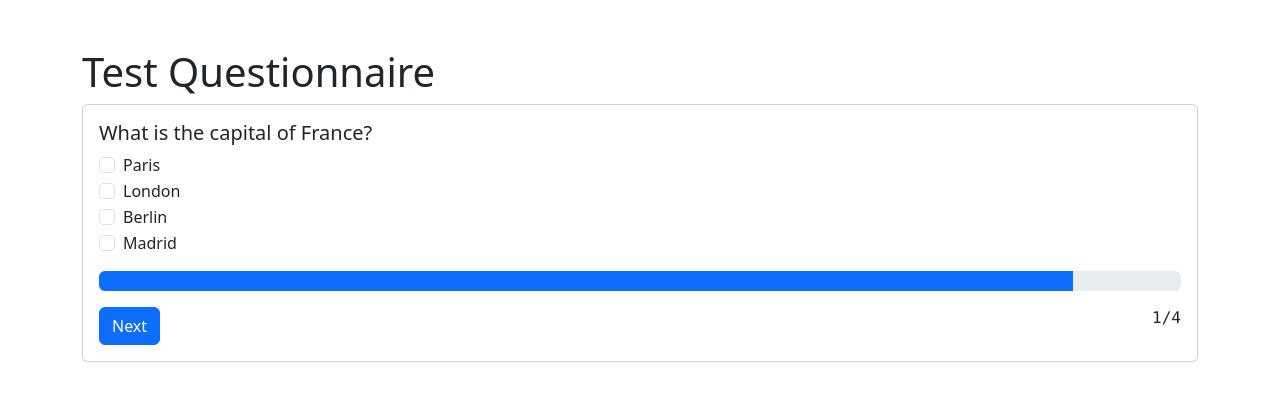
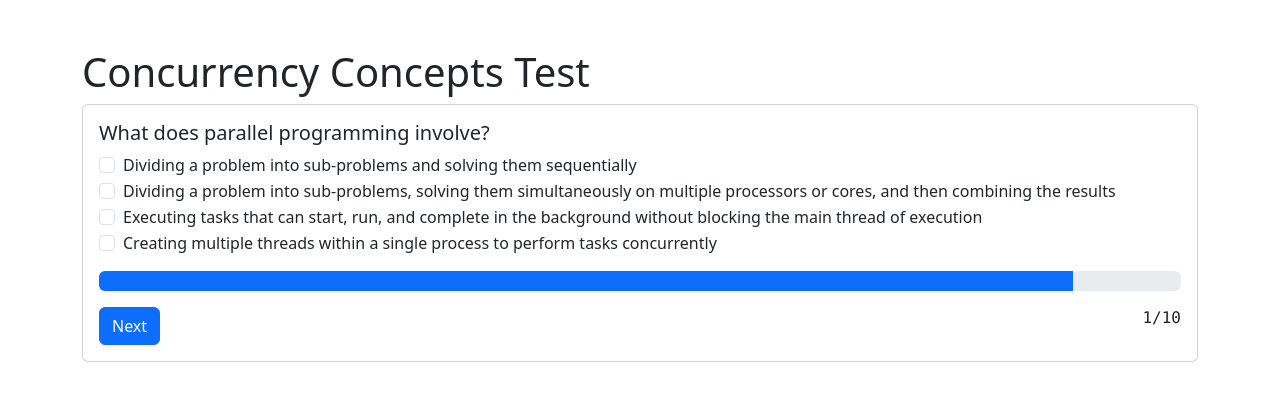
Before and after one commit to athenaeum-brew/questioneer, a Java web app: page /m15.jsp in a window 1280 px wide. Shown: the top 401 px of the page. Run offline with Tomcat 11, a stand-in JSP engine, Linux system fonts and the light colour scheme.

Commit message:
first acceptable version of quizz

```diff
--- a/src/main/webapp/m15.jsp
+++ b/src/main/webapp/m15.jsp
@@ -1,4 +1,4 @@
 <%-- m15.jsp --%>
 <jsp:forward page="questionnaire.jsp">
-    <jsp:param name="file" value="test.json" />
+    <jsp:param name="file" value="m15.json" />
 </jsp:forward>
--- /dev/null
+++ b/src/main/webapp/questions/m15.json
@@ -0,0 +1,106 @@
+{
+  "id": "concurrency_test",
+  "description": "Concurrency Concepts Test",
+  "questions": [
+    {
+      "question": "What does parallel programming involve?",
+      "answers": [
+        "Dividing a problem into sub-problems and solving them sequentially",
+        "Dividing a problem into sub-problems, solving them simultaneously on multiple processors or cores, and then combining the results",
+        "Executing tasks that can start, run, and complete in the background without blocking the main thread of execution",
+        "Creating multiple threads within a single process to perform tasks concurrently"
+      ],
+      "correct": [1]
+    },
+    {
+      "question": "Which of the following best defines concurrent programming?",
+      "answers": [
+        "Executing tasks sequentially to ensure proper synchronization",
+        "Structuring a program to handle multiple tasks that can make progress independently",
+        "Running tasks simultaneously on multiple processors without coordination",
+        "Creating separate processes to handle different tasks"
+      ],
+      "correct": [1]
+    },
+    {
+      "question": "What is a key characteristic of asynchronous programming?",
+      "answers": [
+        "Tasks must run simultaneously",
+        "Tasks are executed sequentially to ensure proper synchronization",
+        "Tasks can start, run, and complete in the background without blocking the main thread of execution",
+        "Tasks are executed only after the completion of other tasks"
+      ],
+      "correct": [2]
+    },
+    {
+      "question": "Which statement best describes multithreaded programming?",
+      "answers": [
+        "Creating separate processes to perform tasks concurrently",
+        "Executing tasks that can make progress independently",
+        "Creating multiple threads within a single process to perform tasks concurrently",
+        "Executing tasks that are synchronized to ensure sequential execution"
+      ],
+      "correct": [2]
+    },
+    {
+      "question": "Why would someone choose to engage in parallel, concurrent, asynchronous, or multithreaded programming?",
+      "answers": [
+        "To make programming simpler",
+        "For aesthetic reasons",
+        "For performance improvement",
+        "To avoid handling real-time data"
+      ],
+      "correct": [2]
+    },
+    {
+      "question": "Which of the following is NOT a challenge in concurrent programming?",
+      "answers": [
+        "Race Conditions",
+        "Deadlocks",
+        "Performance Optimization",
+        "Synchronization"
+      ],
+      "correct": [2]
+    },
+    {
+      "question": "What is a strategy to address race conditions in concurrent programming?",
+      "answers": [
+        "Implementing robust error handling mechanisms",
+        "Using synchronization mechanisms like locks and semaphores",
+        "Avoiding shared mutable state between threads",
+        "Creating separate processes for each task"
+      ],
+      "correct": [1, 2]
+    },
+    {
+      "question": "Which of the following is a type of lock used in concurrent programming?",
+      "answers": [
+        "Exception Locks",
+        "Volatile Locks",
+        "Reentrant Locks",
+        "Sequential Locks"
+      ],
+      "correct": [2]
+    },
+    {
+      "question": "What is the purpose of using atomic operations in concurrent programming?",
+      "answers": [
+        "To ensure visibility of changes across threads",
+        "To perform operations on variables without synchronization",
+        "To create thread-safe collections",
+        "To prevent deadlocks"
+      ],
+      "correct": [0, 1]
+    },
+    {
+      "question": "Which of the following is a synchronization primitive used in concurrent programming?",
+      "answers": [
+        "Immutable Objects",
+        "Copy-On-Write Collections",
+        "Volatile Variables",
+        "ThreadLocal<T>"
+      ],
+      "correct": [2, 3]
+    }
+  ]
+}
```
Also changed, not shown: src/main/webapp/questionnaire.jsp (+63 -12 lines).
